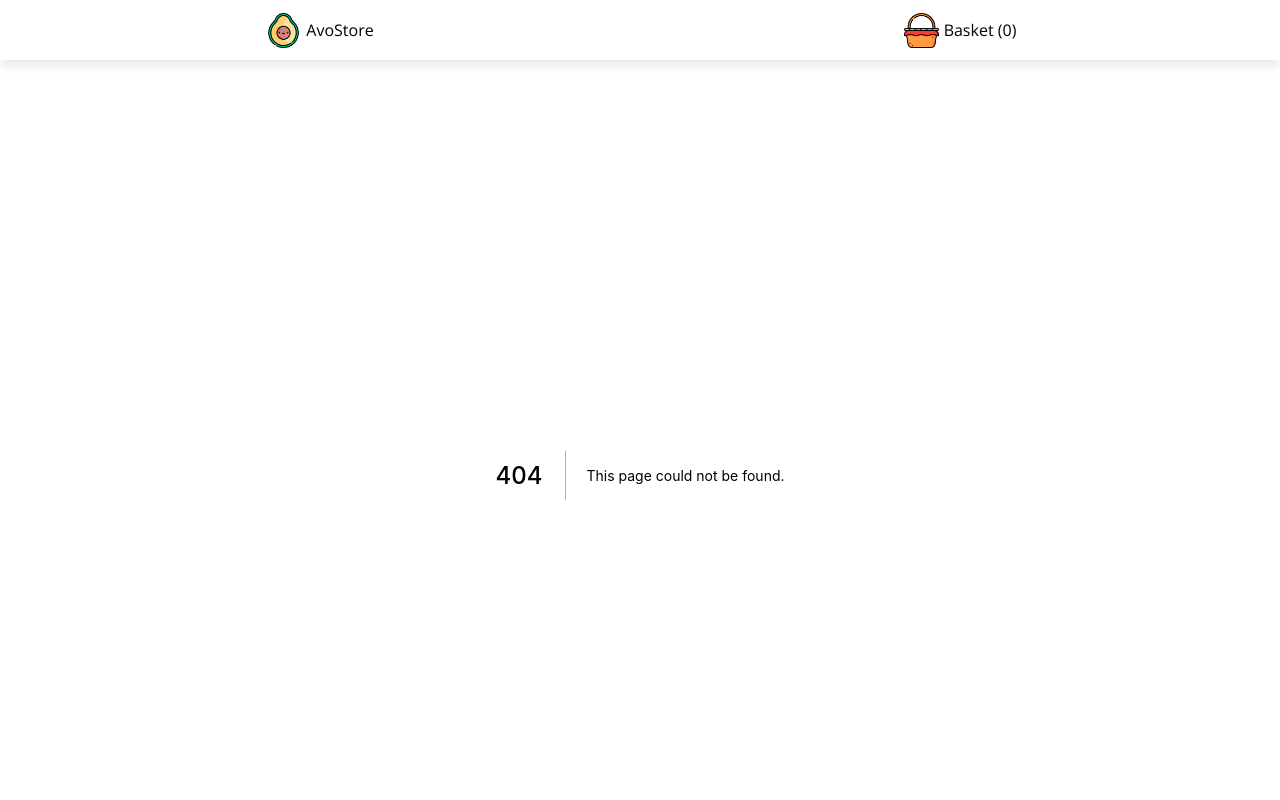
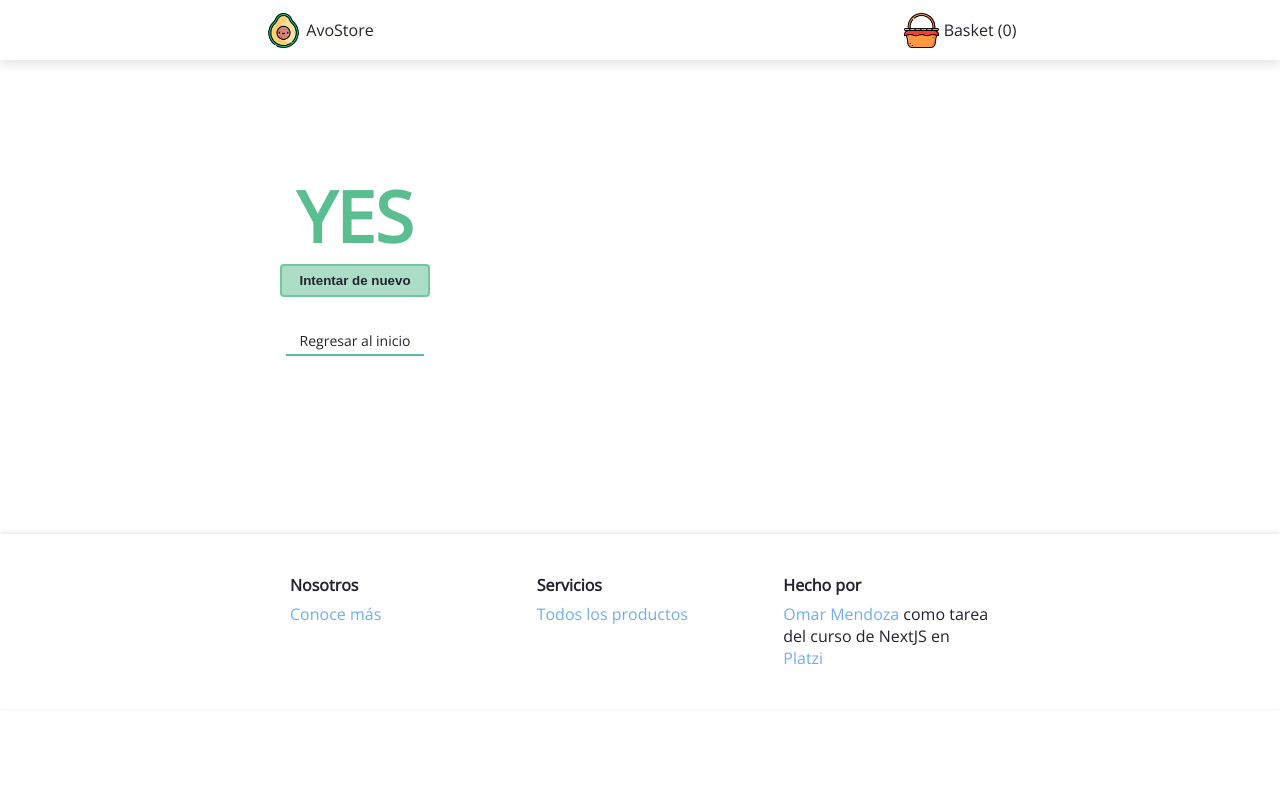
Before and after one commit to mendoza000/avoStore, a Next.js app: page /yesornot in a window 1280 px wide. Before the commit this address had no page. Shown: the top 800 px of the page. Built offline with nearby package versions, Linux system fonts and the light colour scheme; what next-redux-wrapper would draw is missing.

Commit message:
yesornot ready

```diff
--- a/components/layaout/Layout.js
+++ b/components/layaout/Layout.js
@@ -1,8 +1,10 @@
 import Footer from "@components/Footer";
+import { getProducts } from "helpers/getProducts";
 import React from "react";
 import Navbar from "../navbar/Navbar";
 
 const Layout = ({ children }) => {
+  getProducts();
   return (
     <>
       <Navbar />
--- a/package.json
+++ b/package.json
@@ -5,6 +5,7 @@
   "main": "index.js",
   "scripts": {
     "dev": "next",
+    "dev:inspect": "NODE_OPTIONS='--inspect' next",
     "build": "next build",
     "start": "next start"
   },
--- a/pages/index.js
+++ b/pages/index.js
@@ -4,6 +4,7 @@ import avoIcon from "@public/images/avoIcon.png";
 import Card from "@components/Card";
 import { useSelector } from "react-redux";
 import { getProducts } from "helpers/getProducts";
+import Link from "next/link";
 
 const Home = () => {
   const products = useSelector((state) => state.products?.products);
@@ -26,6 +27,10 @@ const Home = () => {
         <span>Store</span>
       </h1>
 
+      <Link href={"/yesornot"}>
+        <a className="home__subtitle">¿Deberia comer Aguacate hoy?</a>
+      </Link>
+
       <div className="home__avoList">
         {products.map((avo) => {
           return <Card key={avo.id} {...avo} />;
--- /dev/null
+++ b/pages/yesornot.js
@@ -0,0 +1,54 @@
+import Link from "next/link";
+import React, { useState } from "react";
+import { BiLoaderAlt } from "react-icons/bi";
+
+const yesornot = () => {
+  const [yesOrNot, setYesOrNot] = useState({
+    number: 1,
+    loading: false,
+  });
+
+  const handleClick = () => {
+    let number = Math.floor(Math.random() * (3 - 0)) + 0;
+    setYesOrNot({
+      ...yesOrNot,
+      loading: true,
+    });
+
+    setTimeout(() => {
+      setYesOrNot({
+        number,
+        loading: false,
+      });
+    }, 1500);
+  };
+  return (
+    <div className="ui__container yesornot__container animate__animated animate__fadeIn animate__faster">
+      <h1
+        className={`yesornot__title ${
+          yesOrNot.loading ? "yesornot__title-loading" : ""
+        }`}
+      >
+        {yesOrNot.number >= 1 ? "YES" : "NO"}
+      </h1>
+
+      <button
+        className={`yesornot__button ${
+          yesOrNot.loading ? "yesornot__button-loading" : ""
+        }`}
+        onClick={handleClick}
+      >
+        {yesOrNot.loading ? (
+          <BiLoaderAlt className="yesornot__button-icon" />
+        ) : (
+          "Intentar de nuevo"
+        )}
+      </button>
+      <Link href={"/"}>
+        <a className="yesornot__return">Regresar al inicio</a>
+      </Link>
+    </div>
+  );
+};
+
+export default yesornot;
--- a/styles/base/_settings.scss
+++ b/styles/base/_settings.scss
@@ -1,6 +1,6 @@
 $primary: #C2DED1;
-$primary-o: darken($primary, 20);
-$primary-xo: darken($primary, 35);
+$primary-o: #94d4b6;
+$primary-xo: #5bbe90;
 
 $font-primary: 'Open Sans', sans-serif;
 $font-color: #23232f
--- a/styles/components/_cart.module.scss
+++ b/styles/components/_cart.module.scss
@@ -1,5 +1,5 @@
 .cart__container{
-  margin: 3rem 2rem;
+  margin: 3rem 3rem;
   max-width: 65rem;
   min-height: 43vh;
 }
--- a/styles/components/_home.module.scss
+++ b/styles/components/_home.module.scss
@@ -4,11 +4,26 @@
   display: flex;
   align-items: center;
   justify-content: center;
-  margin: 6rem 0;
+  margin: 6rem 0 1rem 0;
+  font-size: 3rem;
 
   span{
     color: $primary-xo;
   }
+}
+.home__subtitle{
+    text-decoration: none;
+    display: flex;
+    align-items: center;
+    justify-content: center;
+    margin-bottom: 5rem;
+    font-size: 1.4rem;
+    color: $primary-xo;
+    cursor: pointer;
+
+    &:hover{
+      text-decoration: underline;
+    }
 }
 
 .home__avoList{
--- a/styles/components/_ui.module.scss
+++ b/styles/components/_ui.module.scss
@@ -1,5 +1,10 @@
 @import '@styles/base/settings';
 
+.ui__container{
+  margin: 3rem 3rem;
+  max-width: 65rem;
+  min-height: 43vh;
+}
 .ui__navmenu{
   display: flex;
   justify-content: space-around;
--- /dev/null
+++ b/styles/components/_yesornot.module.scss
@@ -0,0 +1,69 @@
+@import '@styles/base/settings';
+
+.yesornot__container{
+  display: flex;
+  flex-direction: column;
+  justify-content: center;
+  align-items: center;
+}
+.yesornot__title{
+  color: $primary-xo;
+  font-size: 7rem;
+  transition: color .3s;
+}
+.yesornot__title-loading{
+  color: #9f9f9f
+}
+.yesornot__button{
+  padding: 0.7rem 1.7rem ;
+  border-radius: 0.4rem;
+  border: none;
+  outline: none;
+  background-color: rgba($color: $primary-xo, $alpha: 0.5);
+  border: 2px solid rgba($color: $primary-xo, $alpha: .7);
+  font-weight: bolder;
+  transition: background-color .3s ease-in-out;
+  cursor: pointer;
+  display: flex;
+  align-items: center;
+  color: $font-color;
+
+  &:hover{
+    background-color: rgba($color: $primary-xo, $alpha: 0.7);
+  }
+}
+.yesornot__button-loading{
+  background-color: #9f9f9f;
+
+  &:hover{
+    background-color: #9f9f9f;
+  }
+}
+@keyframes rotateLoader {
+  from{
+    transform: rotate(0deg);
+  }
+  to{
+    transform: rotate(360deg);
+  }
+}
+
+.yesornot__button-icon{
+  fill: $font-color;
+  height: 2rem;
+  width: 2rem;
+  animation-name: rotateLoader;
+  animation-timing-function: linear;
+  animation-duration: 1s;
+  animation-iteration-count: infinite;
+}
+.yesornot__return{
+  color: $font-color;
+  font-size: 1.4rem;
+  margin-top: 3rem;
+  cursor: pointer;
+  background-color: transparent;
+  padding: 0.4rem 1.4rem ;
+  border-bottom: 2px solid $primary-xo;
+  text-decoration: none;
+}
--- a/styles/styles.scss
+++ b/styles/styles.scss
@@ -10,3 +10,4 @@
 @import './components/footer.module';
 @import './components/product.module';
 @import './components/cart.module';
+@import './components/yesornot.module';
```
